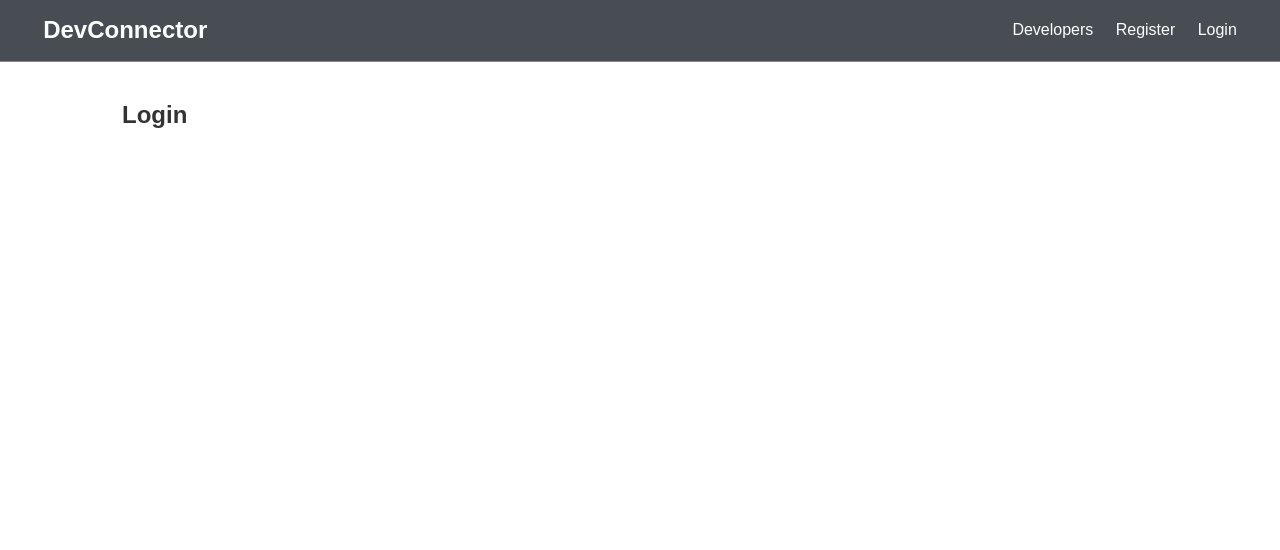
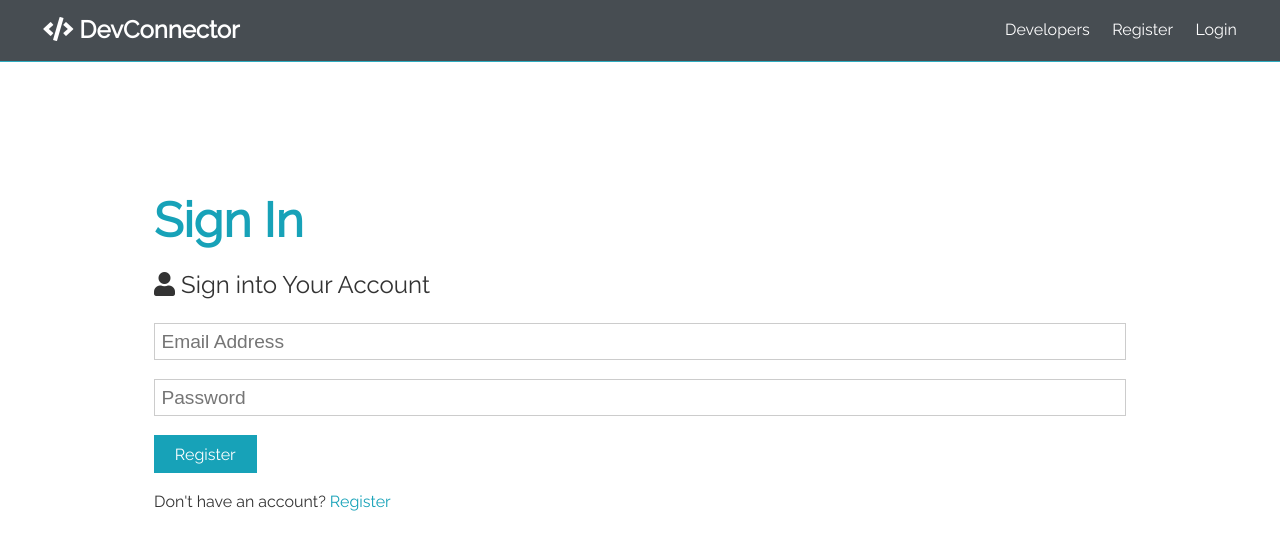
Before and after one commit to TechSR101/DevConnectSR, a React (Create React App) app in the folder client/: page /login in a window 1280 px wide. Shown: the top 550 px of the page. Built offline with nearby package versions, Linux system fonts and the light colour scheme.

Commit message:
6> 7. Request Example & Login Form

```diff
--- a/client/public/index.html
+++ b/client/public/index.html
@@ -5,6 +5,16 @@
     <link rel="icon" href="%PUBLIC_URL%/favicon.ico" />
     <meta name="viewport" content="width=device-width, initial-scale=1" />
     <meta name="theme-color" content="#000000" />
+    <link
+      href="https://fonts.googleapis.com/css?family=Raleway"
+      rel="stylesheet"
+    />
+    <link
+      rel="stylesheet"
+      href="https://use.fontawesome.com/releases/v5.8.1/css/all.css"
+      integrity="sha384-50oBUHEmvpQ+1lW4y57PTFmhCaXp0ML5d60M1M7uH2+nqUivzIebhndOJK28anvf"
+      crossorigin="anonymous"
+    />
     <meta
       name="description"
       content="Web site created using create-react-app"
--- a/client/src/components/auth/Login.js
+++ b/client/src/components/auth/Login.js
@@ -1,10 +1,59 @@
-import React from "react";
+import React, { Fragment, useState } from "react";
+import { Link } from "react-router-dom";
 
 const Login = () => {
+  const [formData, setFormData] = useState({
+    email: "",
+    password: ""
+  });
+
+  const { email, password } = formData;
+
+  const onChange = (e) =>
+    setFormData({ ...formData, [e.target.name]: e.target.value });
+
+  const onSubmit = async (e) => {
+    e.preventDefault();
+
+    console.log(formData);
+  };
+
   return (
-    <div>
-      <h1>Login</h1>
-    </div>
+    <Fragment>
+      <section className="container">
+        <h1 className="large text-primary">Sign In</h1>
+        <p className="lead">
+          <i className="fas fa-user"></i> Sign into Your Account
+        </p>
+        <form className="form" onSubmit={(e) => onSubmit(e)}>
+          <div className="form-group">
+            <input
+              type="email"
+              placeholder="Email Address"
+              name="email"
+              value={email}
+              onChange={(e) => onChange(e)}
+              required
+            />
+          </div>
+          <div className="form-group">
+            <input
+              type="password"
+              placeholder="Password"
+              name="password"
+              minLength="6"
+              value={password}
+              onChange={(e) => onChange(e)}
+            />
+          </div>
+
+          <input type="submit" className="btn btn-primary" value="Register" />
+        </form>
+        <p className="my-1">
+          Don't have an account? <Link to="/register">Register</Link>
+        </p>
+      </section>
+    </Fragment>
   );
 };
 
--- a/client/src/components/auth/Register.js
+++ b/client/src/components/auth/Register.js
@@ -1,4 +1,7 @@
 import React, { Fragment, useState } from "react";
+import { Link } from "react-router-dom";
+
+// import axios from "axios";
 
 const Register = () => {
   const [formData, setFormData] = useState({
@@ -13,12 +16,36 @@
   const onChange = (e) =>
     setFormData({ ...formData, [e.target.name]: e.target.value });
 
-  const onSubmit = (e) => {
+  const onSubmit = async (e) => {
     e.preventDefault();
     if (password !== password2) {
       console.log("Password do not match");
     } else {
       console.log(formData);
+      // Without Redux start
+
+      //   const newUser = {
+      //     name,
+      //     email,
+      //     password
+      //   };
+
+      //   try {
+      //     const config = {
+      //       headers: {
+      //         "Content-Type": "application/json"
+      //       }
+      //     };
+
+      //     const body = JSON.stringify(newUser);
+
+      //     const res = await axios.post("/api/users", body, config);
+
+      //     console.log(res.data);
+      //   } catch (err) {
+      //     console.error(err.response);
+      //   }
+      // Just Because we will use Redux for state we are avoiding this for new
     }
   };
 
@@ -77,7 +104,7 @@
           <input type="submit" className="btn btn-primary" value="Register" />
         </form>
         <p className="my-1">
-          Already have an account? <a href="login.html">Sign In</a>
+          Already have an account? <Link to="/login">Sign In</Link>
         </p>
       </section>
     </Fragment>
```
